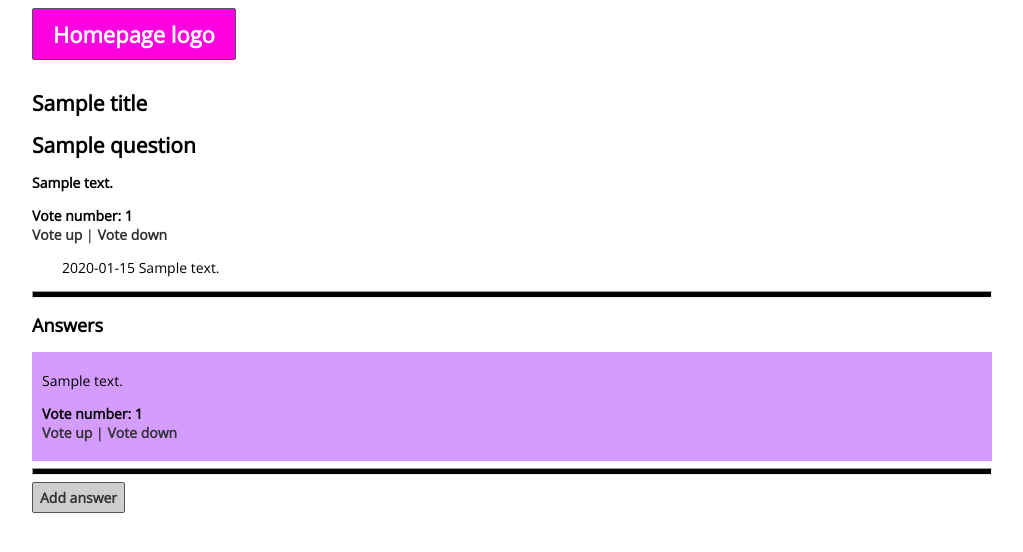
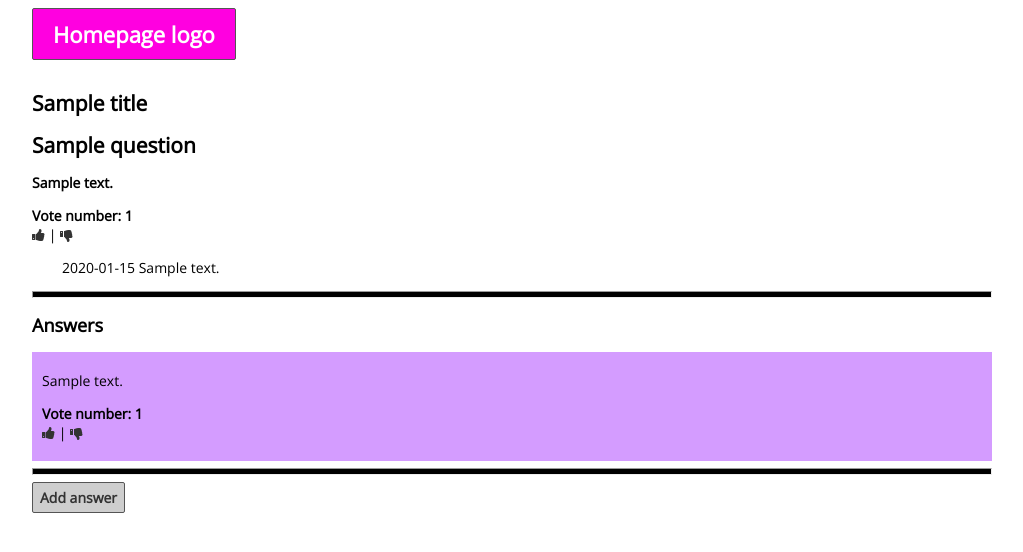
Before and after one commit to matCsikai/AskMate_part_2_BPHC, a Flask app: template templates/question_page.html in a window 1280 px wide. Shown: the top 552 px of the page, without its empty margins (128-1151 px from the left). Run offline with Flask 2, Linux system fonts and the light colour scheme; the template is opened without the code that fills it: most values are stand-ins (such as "Sample title", 1, 10 or a date in 2020).

Commit message:
answer vote part done + adding cdn fontawesome icon set

```diff
--- a/main.py
+++ b/main.py
@@ -35,13 +35,23 @@
     answer_data = query.answer(question_id)
     question_comment_data = query.question_comment(question_id)
 
-    # vote
+    # vote question
     current_question_vote = request.args.get('current_question_vote')
     if request.args.get('vote') == "add":
-        query.update_vote(question_id, int(current_question_vote) + 1)
+        query.update_vote("question", question_id, int(current_question_vote) + 1)
         return redirect(url_for('question_page', question_id=question_id))
     elif request.args.get('vote') == "remove":
-        query.update_vote(question_id, int(current_question_vote) - 1)
+        query.update_vote("question", question_id, int(current_question_vote) - 1)
+        return redirect(url_for('question_page', question_id=question_id))
+
+    # vote answer
+    current_answer_vote = request.args.get('current_answer_vote')
+    answer_id = request.args.get('answer_id')
+    if request.args.get('vote_answer') == "add":
+        query.update_vote("answer", int(answer_id), int(current_answer_vote) + 1)
+        return redirect(url_for('question_page', question_id=question_id))
+    elif request.args.get('vote_answer') == "remove":
+        query.update_vote("answer", int(answer_id), int(current_answer_vote) - 1)
         return redirect(url_for('question_page', question_id=question_id))
 
     return render_template('question_page.html', question_data=question_data,
--- a/templates/header.html
+++ b/templates/header.html
@@ -4,6 +4,7 @@
     <meta charset="UTF-8">
     <meta name="viewport" content="width=device-width, initial-scale=1.0">
     <meta http-equiv="X-UA-Compatible" content="ie=edge">
+    <link href="https://maxcdn.bootstrapcdn.com/font-awesome/4.7.0/css/font-awesome.min.css" rel="stylesheet">
     <link href="https://fonts.googleapis.com/css?family=Open+Sans" rel="stylesheet">
     <link rel="stylesheet" href="{{ url_for('static', filename='css/main.css') }}">
     <title>{{ title }}</title>
--- a/templates/question_page.html
+++ b/templates/question_page.html
@@ -4,7 +4,7 @@
         <h1> {{ title }}</h1>
         <p><b> {{ message }}</b></p>
         <p><b>Vote number: {{ vote_number }}</b><br>
-        <a href="/question/{{ id }}?current_question_vote={{ vote_number }}&vote=add">Vote up</a> | <a href="/question/{{ id }}?current_question_vote={{ vote_number }}&vote=remove">Vote down</a> </p>
+        <a href="/question/{{ id }}?current_question_vote={{ vote_number }}&vote=add"><i class="fa fa-thumbs-up" aria-hidden="true"></i></a> | <a href="/question/{{ id }}?current_question_vote={{ vote_number }}&vote=remove"><i class="fa fa-thumbs-down" aria-hidden="true"></i></a> </p>
     {% endfor %}
 
     {% for submisson_time, message in question_comment_data %}
@@ -15,12 +15,11 @@
     <div class="answers-container">
         <h2>Answers</h2>
         <div class="answers">
-
             {% for id, submisson_time, vote_number, question_id, message, image in answer_data %}
             <div>
                 <p> {{ message }} </p>
                 <p><b>Vote number: {{ vote_number }}</b><br>
-                <a href="">Vote up</a> | <a href="">Vote down</a> </p>
+                <a href="/question/{{ question_id }}?answer_id={{ id }}&current_answer_vote={{ vote_number }}&vote_answer=add"><i class="fa fa-thumbs-up" aria-hidden="true"></i></a> | <a href="/question/{{ question_id }}?answer_id={{ id }}&current_answer_vote={{ vote_number }}&vote_answer=remove"><i class="fa fa-thumbs-down" aria-hidden="true"></i></a> </p>
             </div>
             {% endfor %}
         </div>
```
Also changed, not shown: query.py (+6 -6 lines).
